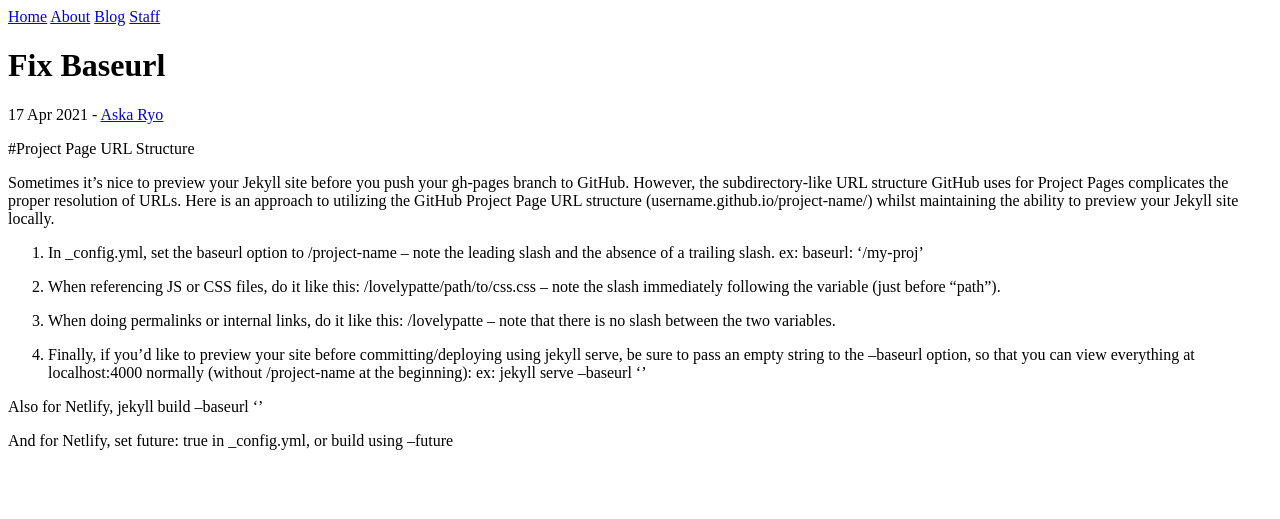
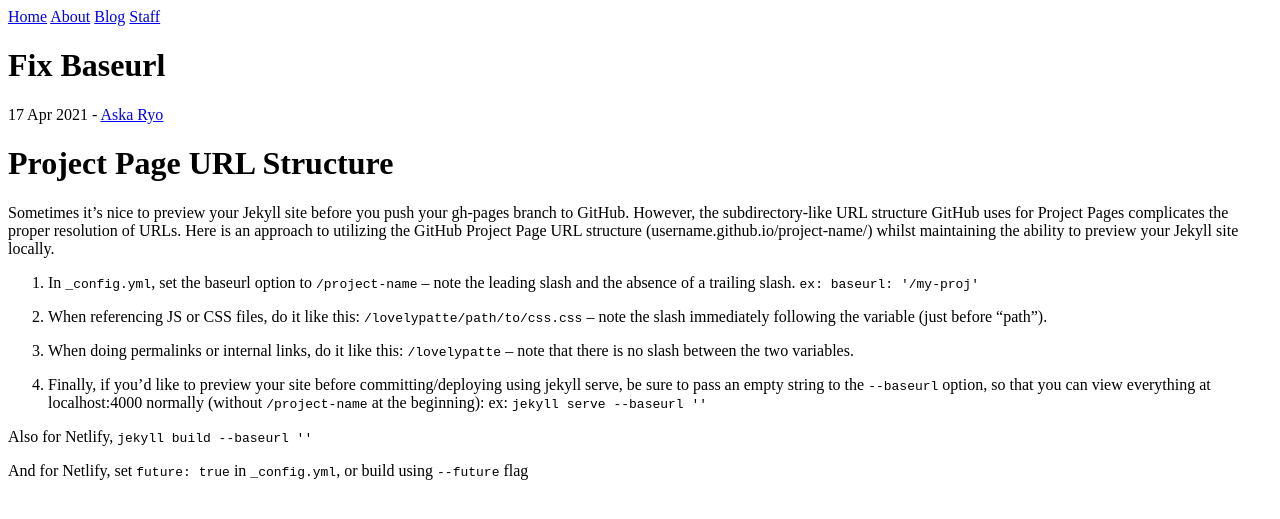
Before and after one commit to planetaska/lovelypatte, a Jekyll site: the page built from _posts/2021-04-17-fix-baseurl.md, in a window 1280 px wide. Shown: the top 519 px of the page. Built offline with Jekyll 4.4.1, drawn with Linux system fonts in a browser that asks for light colours.

Commit message:
Format markdown properly

```diff
--- a/_posts/2021-04-17-fix-baseurl.md
+++ b/_posts/2021-04-17-fix-baseurl.md
@@ -2,18 +2,18 @@
 layout: post
 author: aska
 ---
-#Project Page URL Structure
+# Project Page URL Structure
 
 Sometimes it’s nice to preview your Jekyll site before you push your gh-pages branch to GitHub. However, the subdirectory-like URL structure GitHub uses for Project Pages complicates the proper resolution of URLs. Here is an approach to utilizing the GitHub Project Page URL structure (username.github.io/project-name/) whilst maintaining the ability to preview your Jekyll site locally.
 
-1. In _config.yml, set the baseurl option to /project-name – note the leading slash and the absence of a trailing slash. ex: baseurl: '/my-proj'
+1. In `_config.yml`, set the baseurl option to `/project-name` – note the leading slash and the absence of a trailing slash. `ex: baseurl: '/my-proj'`
 
-2. When referencing JS or CSS files, do it like this: {{ site.baseurl}}/path/to/css.css – note the slash immediately following the variable (just before “path”).
+2. When referencing JS or CSS files, do it like this: `{{ site.baseurl}}/path/to/css.css` – note the slash immediately following the variable (just before “path”).
 
-3. When doing permalinks or internal links, do it like this: {{ site.baseurl }}{{ post.url }} – note that there is no slash between the two variables.
+3. When doing permalinks or internal links, do it like this: `{{ site.baseurl }}{{ post.url }}` – note that there is no slash between the two variables.
 
-4. Finally, if you'd like to preview your site before committing/deploying using jekyll serve, be sure to pass an empty string to the --baseurl option, so that you can view everything at localhost:4000 normally (without /project-name at the beginning): ex: jekyll serve --baseurl ''
+4. Finally, if you'd like to preview your site before committing/deploying using jekyll serve, be sure to pass an empty string to the `--baseurl` option, so that you can view everything at localhost:4000 normally (without `/project-name` at the beginning): ex: `jekyll serve --baseurl ''`
 
-Also for Netlify, jekyll build --baseurl ''
+Also for Netlify, `jekyll build --baseurl ''`
 
-And for Netlify, set future: true in _config.yml, or build using --future
+And for Netlify, set `future: true` in `_config.yml`, or build using `--future` flag
```
